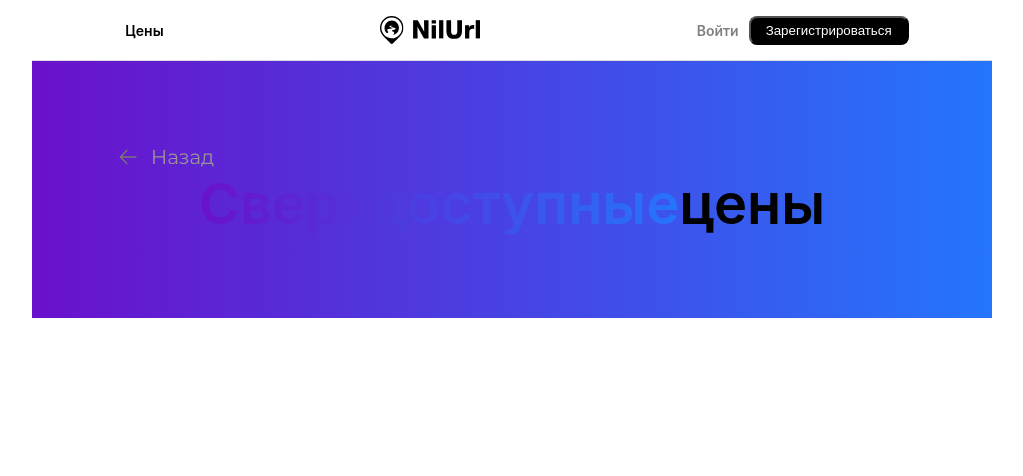
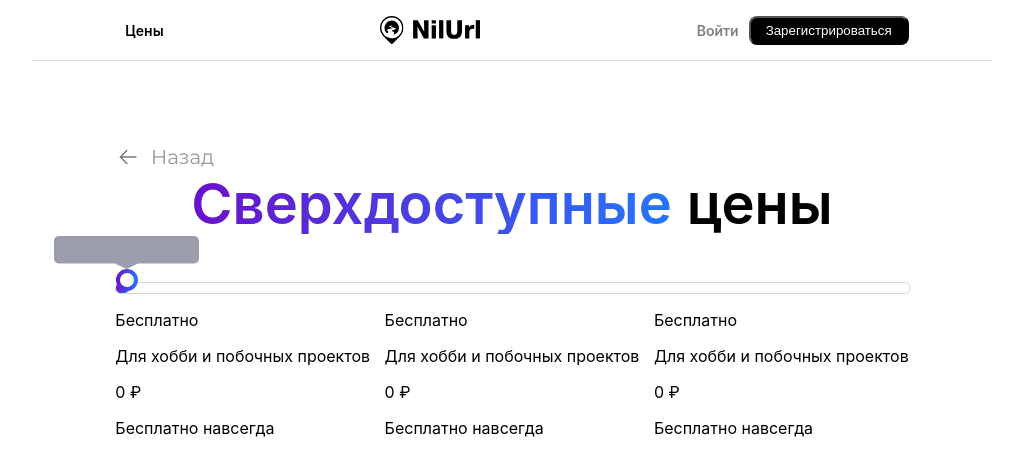
Before and after one commit to Diablox777/Project-for-company, a React (Create React App) app: page / in a window 1280 px wide. Shown: the top 476 px of the page, without its empty margins (128-1151 px from the left). Built offline with nearby package versions, Linux system fonts and the light colour scheme.

Commit message:
Добавил строку и начал работу с элементами информации о тарифах

```diff
--- a/src/components/prices-block/PricesBlock.js
+++ b/src/components/prices-block/PricesBlock.js
@@ -1,4 +1,4 @@
-import React from "react";
+import React, { useState } from "react";
 import "./pricesBlock.css";
 import BackImage from "../../img/back.svg";
 
@@ -12,6 +12,65 @@ const PricesBlock = () => {
         <span class="gradient-text">Сверхдоступные</span>
         <span class="black-text"> цены</span>
       </div>
+      <div className="prices__container">
+      <div>
+      <svg className="svg-bottom" width="145" height="33" viewBox="0 0 145 33" fill="none" xmlns="http://www.w3.org/2000/svg">
+        <path fillRule="evenodd" clipRule="evenodd" d="M5 0C2.23858 0 0 2.23858 0 5V22.5C0 25.2614 2.23858 27.5 5 27.5H60.8734L72.5005 33L84.1277 27.5H140C142.761 27.5 145 25.2614 145 22.5V5C145 2.23858 142.761 0 140 0H5Z" fill="#9B9DAD"/>
+      </svg>
+      <div className="top-border">
+        <svg className="svg-top" width="22" height="22" viewBox="0 0 22 22" fill="none" xmlns="http://www.w3.org/2000/svg">
+          <circle cx="11" cy="11" r="9" fill="white" stroke="url(#paint0_linear_1_1795)" strokeWidth="4"/>
+          <defs>
+            <linearGradient id="paint0_linear_1_1795" x1="0" y1="11" x2="22" y2="11" gradientUnits="userSpaceOnUse">
+              <stop stopColor="#6A11CB"/>
+              <stop offset="1" stopColor="#2575FC"/>
+            </linearGradient>
+          </defs>
+        </svg>
+      </div>
+      </div>
+      </div>
+      <div className="prices__block">
+        <div className="prices__block-item">
+          <p className="block__item__title">Бесплатно</p>
+          <p className="block__item__description">Для хобби и побочных проектов</p>
+          <div className="block__item__price">
+            <p className="price">0 ₽</p>
+            <p className="monthly"></p>
+          </div>
+          <p className="subscription__info">Бесплатно навсегда</p>
+            <div className="block__item__privilege"></div>
+            <div className="block__item__privilege"></div>
+            <div className="block__item__privilege"></div>
+          </div>
+
+          <div className="prices__block-item">
+          <p className="block__item__title">Бесплатно</p>
+          <p className="block__item__description">Для хобби и побочных проектов</p>
+          <div className="block__item__price">
+            <p className="price">0 ₽</p>
+            <p className="monthly"></p>
+          </div>
+          <p className="subscription__info">Бесплатно навсегда</p>
+            <div className="block__item__privilege"></div>
+            <div className="block__item__privilege"></div>
+            <div className="block__item__privilege"></div>
+          </div>
+
+          <div className="prices__block-item">
+          <p className="block__item__title">Бесплатно</p>
+          <p className="block__item__description">Для хобби и побочных проектов</p>
+          <div className="block__item__price">
+            <p className="price">0 ₽</p>
+            <p className="monthly"></p>
+          </div>
+          <p className="subscription__info">Бесплатно навсегда</p>
+            <div className="block__item__privilege"></div>
+            <div className="block__item__privilege"></div>
+            <div className="block__item__privilege"></div>
+          </div>
+
+        </div>
     </main>
   );
 };
--- a/src/components/prices-block/pricesBlock.css
+++ b/src/components/prices-block/pricesBlock.css
@@ -1,12 +1,12 @@
 .prices {
   padding: 8.68%;
-    background: linear-gradient(90deg, #6A11CB 0%, #2575FC 100%);
+  /* background: linear-gradient(90deg, #6A11CB 0%, #2575FC 100%); */
   /*background-image: url(../../img/background.svg); */
-
 }
 
 .prices__title {
   display: flex;
+  box-sizing: border-box;
   align-items: center;
   justify-content: center;
   text-align: center;
@@ -16,7 +16,7 @@ line-height: 60px;
 }
 
 .gradient-text {
-    background: linear-gradient(90deg, #6A11CB 0%, #2575FC 100%);
+  background: linear-gradient(90deg, #6a11cb 0%, #2575fc 100%);
   -webkit-text-fill-color: transparent;
   background-clip: text; /* Применить градиент к тексту */
   color: transparent;
@@ -24,4 +24,91 @@ line-height: 60px;
 
 .black-text {
   color: black; /* Черный цвет для второго слова */
+  margin-left: 15px;
 }
+
+.prices__container {
+  position: relative;
+  margin-top: 6%;
+  width: 100%;
+  height: 10px;
+  background-color: white;
+  border: 1px solid #d7d7d7;
+  border-radius: 29px;
+}
+
+.top-border {
+  height: 100%;
+  width: 13px;
+margin: -1px;
+background: linear-gradient(90deg, #6a11cb 0%, #2575fc 100%);
+-webkit-text-fill-color: transparent;
+  position: absolute;
+  left: 0;
+  border: 1px solid #d7d7d7;
+  border-radius: 29px;
+}
+
+.svg-top {
+  position: absolute;
+  margin-top: -14px;
+  top: 0;
+  height: 22px;
+}
+
+.svg-bottom {
+  position: absolute;
+  margin-bottom: 24px;
+  left: -62px;
+  bottom: 0;
+}
+
+.prices__block {
+  display: flex;
+  flex-direction: row; /* Располагать элементы в строку */
+  justify-content: space-between; /* Распределить пространство между элементами */
+  align-items: center; /* Выравнивать элементы по центру по вертикали */
+}
+
+
+/* Стили для кнопки с левым SVG */
+.button-left-svg {
+  width: 205px;
+  height: 48px;
+  top: 20px;
+  left: 20px;
+  background-color: black;
+  color: white;
+  border: none;
+  display: flex;
+  align-items: center;
+  justify-content: flex-start;
+  padding-left: 20px;
+  cursor: pointer;
+}
+
+.button-left-svg:hover {
+  background-color: #000;
+  transition: background-color 300ms ease-out;
+}
+
+/* Стили для кнопки с правым SVG */
+.button-right-svg {
+  width: 205px;
+  height: 48px;
+  top: 20px;
+  left: 318px;
+  background-color: black;
+  color: white;
+  border: none;
+  display: flex;
+  align-items: center;
+  justify-content: flex-end;
+  padding-right: 20px;
+  cursor: pointer;
+}
+
+.button-right-svg:hover {
+  background-color: #000;
+  transition: background-color 300ms ease-out;
+}
```
Lines whose indentation alone changed are shown as unchanged.
